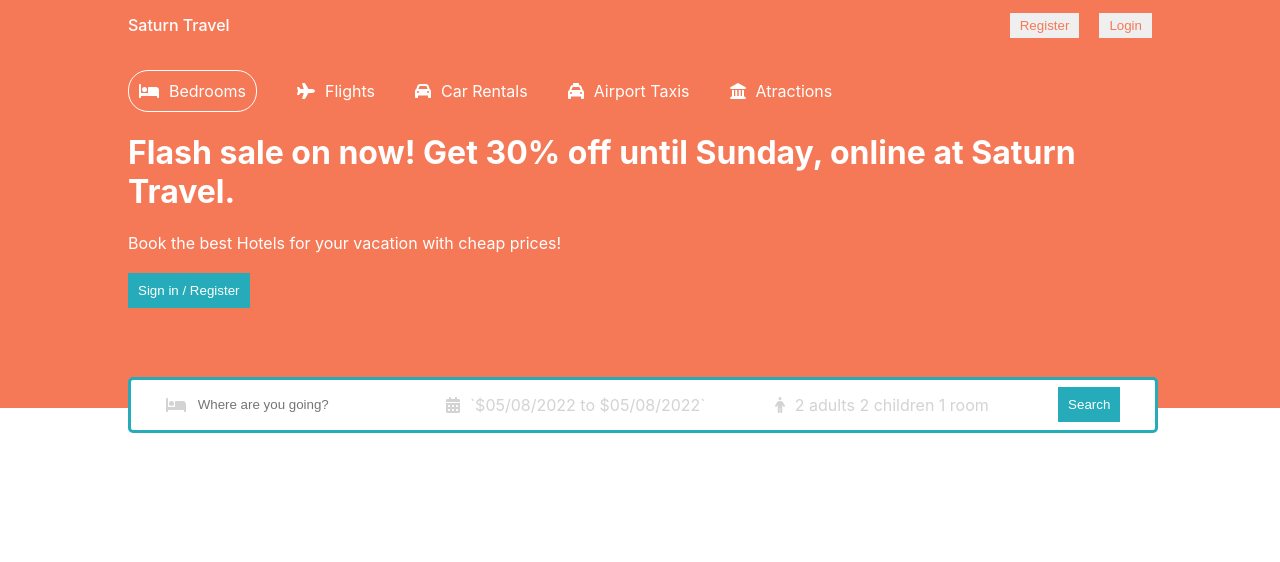
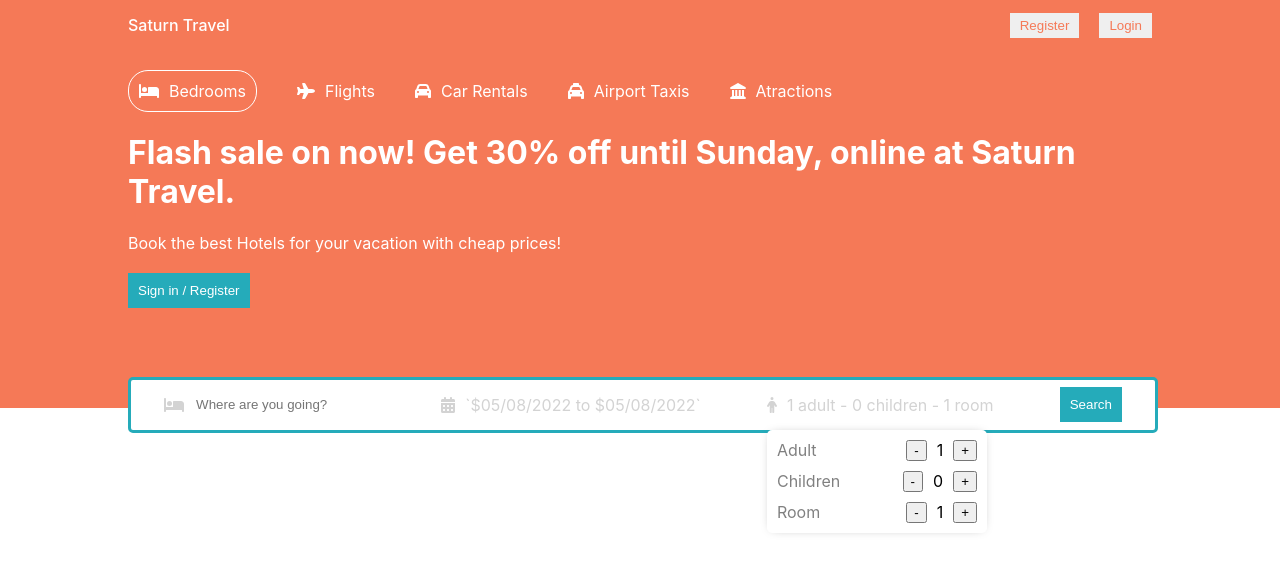
Before and after one commit to theringsofsaturn/booking-app, a React (Create React App) app: page / in a window 1280 px wide. Shown: the top 562 px of the page. Built offline with nearby package versions, Linux system fonts and the light colour scheme.

Commit message:
options for booking and styles

```diff
--- a/src/components/header/Header.jsx
+++ b/src/components/header/Header.jsx
@@ -24,6 +24,9 @@
       key: "selection",
     },
   ]);
+
+  const [openOptions, setOpenOptions] = useState(false);
+  const [options, setOptions] = useState({ adult: 1, children: 0, room: 1 });
   return (
     <div className="header">
       <div className="headerContainer">
@@ -86,7 +89,38 @@
           </div>
           <div className="headerSearchItem">
             <FontAwesomeIcon icon={faPerson} className="headerIcons" />
-            <span className="headerSearchText">2 adults 2 children 1 room</span>
+            <span className="headerSearchText">
+              {`${options.adult} adult - ${options.children} children -
+              ${options.room} room `}
+            </span>
+            <div className="options">
+              <div className="optionItem">
+                <span className="optionText">Adult</span>
+                <div className="optionCounter">
+                  <button className="optionCounterButton">-</button>
+                  <span className="optionCounterNumber">1</span>
+                  <button className="optionCounterButton">+</button>
+                </div>
+              </div>
+
+              <div className="optionItem">
+                <span className="optionText">Children</span>
+                <div className="optionCounter">
+                  <button className="optionCounterButton">-</button>
+                  <span className="optionCounterNumber">0</span>
+                  <button className="optionCounterButton">+</button>
+                </div>
+              </div>
+
+              <div className="optionItem">
+                <span className="optionText">Room</span>
+                <div className="optionCounter">
+                  <button className="optionCounterButton">-</button>
+                  <span className="optionCounterNumber">1</span>
+                  <button className="optionCounterButton">+</button>
+                </div>
+              </div>
+            </div>
           </div>
           <div className="headerSearchItem">
             <button className="headerButton">Search</button>
--- a/src/components/header/header.css
+++ b/src/components/header/header.css
@@ -82,3 +82,28 @@
   position: absolute;
   top: 50px;
 }
+
+.options {
+  position: absolute;
+  top: 50px;
+  background-color: #fff;
+  color: gray;
+  border-radius: 5px;
+  -webkit-box-shadow: 0px 0px 10px -5px rgba(0, 0, 0, 0.4);
+  box-shadow: 0px 0px 10px -5px rgba(0, 0, 0, 0.4);
+}
+
+.optionItem {
+  width: 200px;
+  display: flex;
+  justify-content: space-between;
+  margin: 10px;
+}
+
+.optionCounter {
+  display: flex;
+  align-items: center;
+  gap: 10px;
+  font-size: 12 px;
+  color: black;
+}
```
